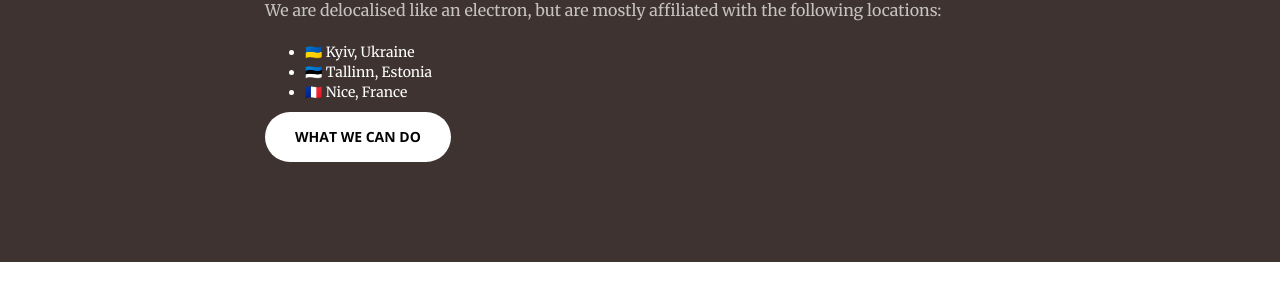
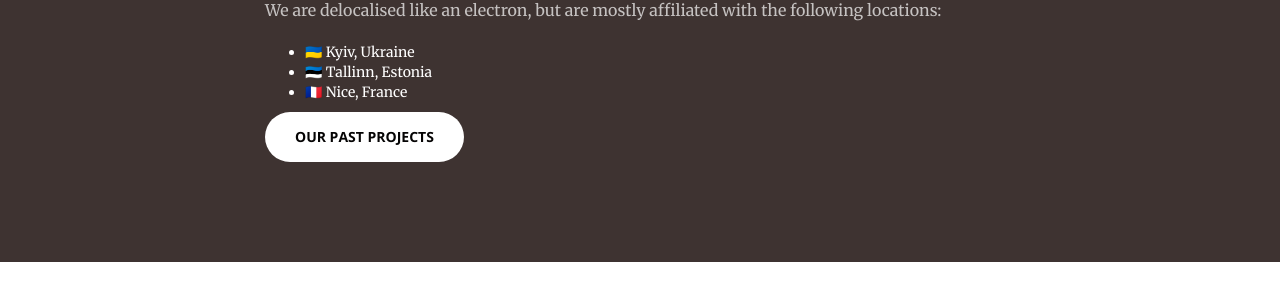
Before and after one commit to Ecognize/Ecognize.github.io, a Jekyll site: the page built from en/index.html, in a window 1280 px wide and 900 px high, scrolled down 1267 px. Shown: the part 133-435 px from the top of the window. Built offline with Jekyll 4.4.1, drawn with Linux system fonts in a browser that asks for light colours.

Commit message:
What we do button renamed
Fix #25

```diff
--- a/_config.yml
+++ b/_config.yml
@@ -51,7 +51,7 @@ t:
     about_how_text:     'We strongly believe in Open Source and the post-industrial decentralisation of production and research.'
     about_where_head:   'Our locations'
     about_where_text:   'We are delocalised like an electron, but are mostly affiliated with the following locations:'
-    what_we_do_head:    'What we can do'
+    what_we_do_head:    'Our past projects'
     contact_head:       'Let’s Get In Touch!'
     contact_txt:        'Are you puzzled with an issue that needs computational cracking? Do you have an interesting project you would love to outsource? Don’t hesitate to contact us:'
     logo_alt:           'ErintLabs Logo'
```
